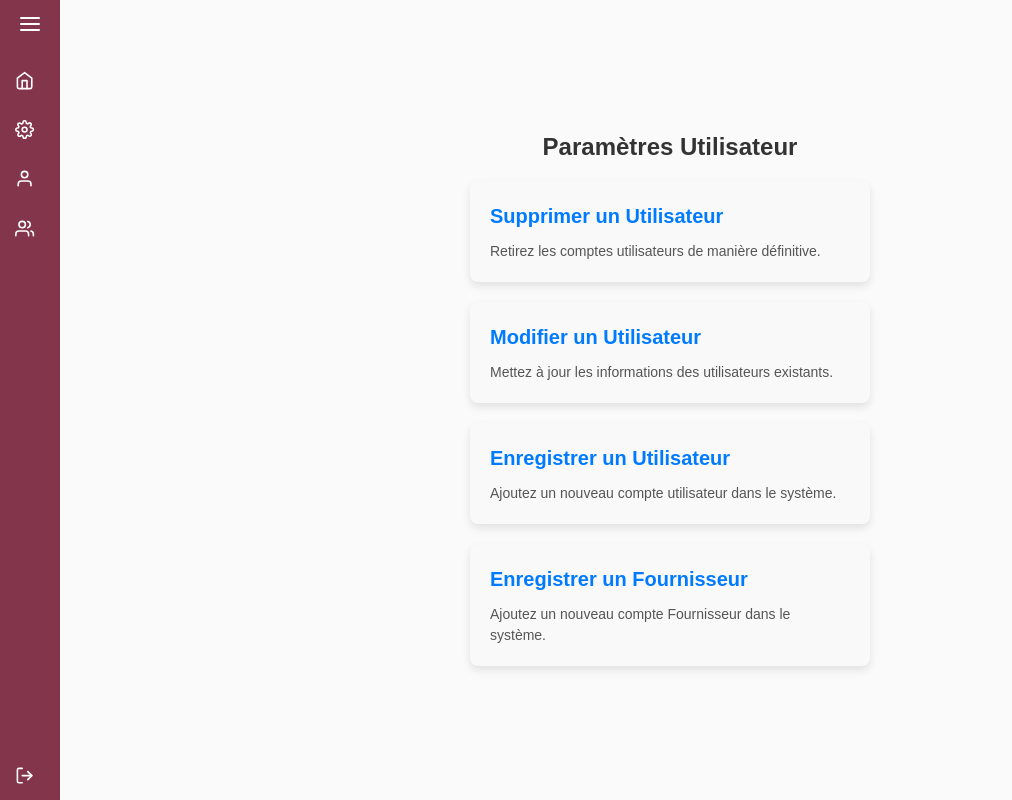
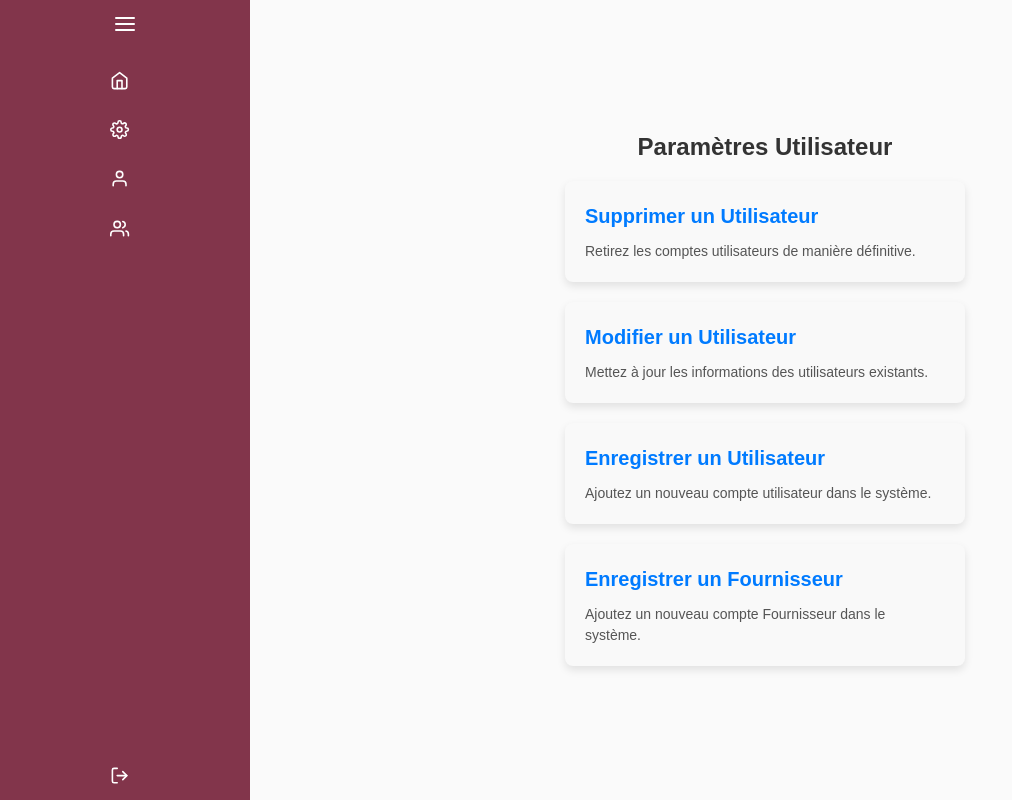
Before and after one commit to pIXELMDev84/ONDEFOC_FRONTEND, a React (Vite) app: page /settings in a window 1280 px wide. Shown: the whole page, without its empty margins (0-1012 px from the left). Built offline with nearby package versions, Linux system fonts and the light colour scheme.

Commit message:
updateV4 css font

```diff
--- a/src/css/UserList.css
+++ b/src/css/UserList.css
@@ -1,82 +1,48 @@
-/* Styles de base pour le conteneur principal */
-body {
-    font-family: Arial, sans-serif;
-    background-color: #f5f5f5;
-    color: #333;
-    margin: 0;
-    padding: 0;
+.dashboard {
     display: flex;
-    justify-content: center;
-    align-items: center;
-    height: 100vh;
 }
 
-  /* Conteneur de la page UserList */
-  .user-list-container {
-    width: 90%;
-    max-width: 600px;
-    margin: auto;
-    background-color: #ffffff;
-    box-shadow: 0 4px 8px rgba(0, 0, 0, 0.1);
-    border-radius: 8px;
-    padding: 20px;
-    text-align: center;
+.sidebar {
+    width: 250px;
+    /* Autres styles pour la barre latérale */
 }
 
-  /* Titre de la liste */
-  .user-list-container h1 {
+.main-content {
+    flex-grow: 1;
+    padding: 20px;
+}
+
+h1 {
+    color: #333;
     font-size: 24px;
-    color: #4A90E2;
     margin-bottom: 20px;
 }
 
-  /* Styles pour la liste des utilisateurs */
 .user-list {
     list-style-type: none;
     padding: 0;
-    margin: 0;
 }
 
-  .user-list li {
+.user-item {
     display: flex;
     justify-content: space-between;
     align-items: center;
-    padding: 15px;
-    border-bottom: 1px solid #f0f0f0;
-  }
-
-  /* Styles pour chaque utilisateur */
-  .user-list li:last-child {
-    border-bottom: none;
+    padding: 10px;
+    margin-bottom: 10px;
+    background-color: #f5f5f5;
+    border: 1px solid #ddd;
+    border-radius: 4px;
 }
 
 .user-name {
-    font-size: 16px;
-    color: #333;
     font-weight: bold;
 }
 
 .user-email {
-    font-size: 14px;
     color: #666;
 }
 
-  /* Boutons et interactions */
-  .user-list li:hover {
-    background-color: #f9f9f9;
+.user-role {
+    color: #333;
+    font-style: italic;
 }
-
-  button {
-    padding: 8px 12px;
-    font-size: 14px;
-    color: #ffffff;
-    background-color: #4A90E2;
-    border: none;
-    border-radius: 4px;
-    cursor: pointer;
-    transition: background-color 0.3s ease;
-  }
-
-  button:hover {
-    background-color: #357ABD;
-  }
```
Lines whose indentation alone changed are shown as unchanged.
